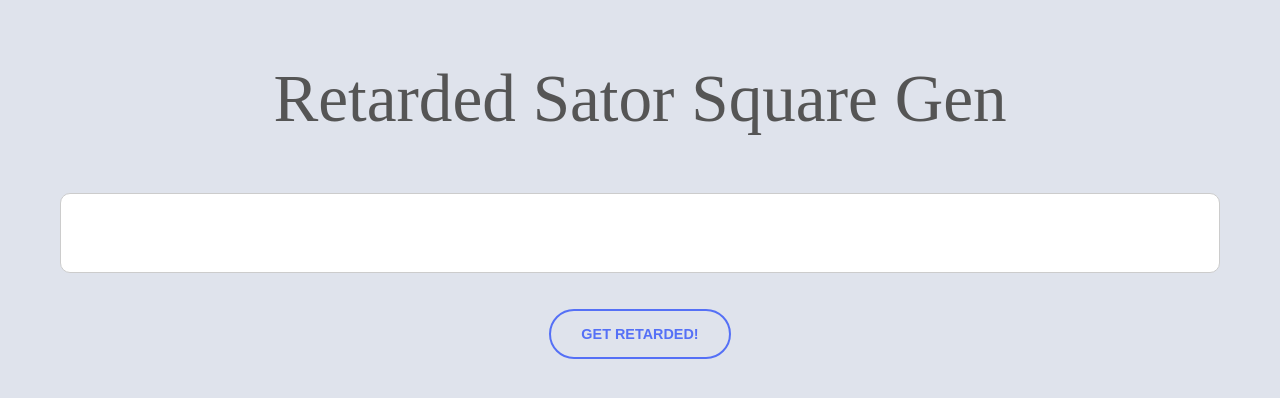
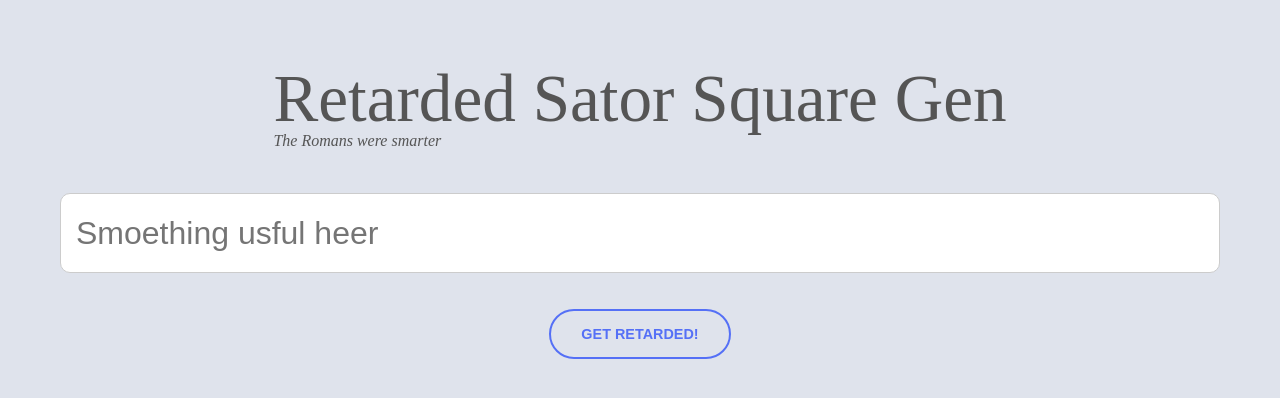
Before and after one commit to andretges/retarded-sator, a plain HTML site: page index.html in a window 1280 px wide. Drawn offline with Linux system fonts and the light colour scheme.

Commit message:
Add placeholder

```diff
--- a/index.html
+++ b/index.html
@@ -52,10 +52,14 @@
     .headline{
       margin: 60px 0 55px;
       text-align: center;
-      font-weight: normal;
-      font-size: 4.2rem;
+      font: normal normal 4.2rem serif;
       color: #555;
       text-shadow: 2px 2px 0 0 #ddd;
+    }
+    .headline small{
+      position: absolute;
+      font: italic normal 1rem serif;
+      top: 4.5rem;
     }
     .textarea {
       position: relative;
@@ -67,8 +71,9 @@
       outline: none;
       width: 100%;
       margin-bottom: 36px;
+      background: #fff;
+      color: #333;
       border: 1px solid #ccc;
-      color: #333;
       border-radius: 10px;
     }
     .submit {
@@ -108,8 +113,12 @@
 </head>
 <body>
   <div class="page-content">
-    <h1 class="headline">Retarded Sator Square Gen</h1>
-    <input type="text" class="textarea" autofocus="true" normal-input autocomplete="off" autocorrect="off" autocapitalize="off" spellcheck="false">
+    <h1 class="headline">
+      <small>The Romans were smarter</small>
+      <span>Retarded Sator Square Gen</span>
+    </h1>
+
+    <input type="text" class="textarea" placeholder="Smoething usful heer" autofocus="true" normal-input autocomplete="off" autocorrect="off" autocapitalize="off" spellcheck="false">
     <button class="submit" just-crossed-the-line>Get retarded!</button>
     <div class="result" retarded-output></div>
   </div>
```
